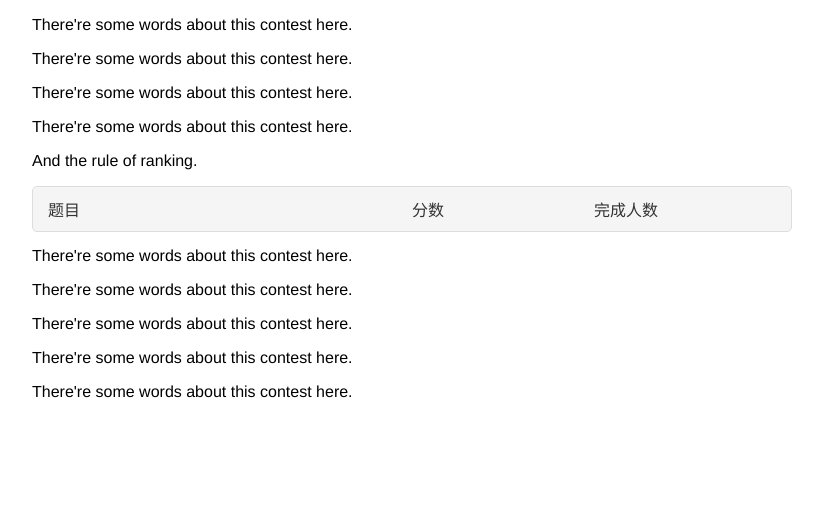
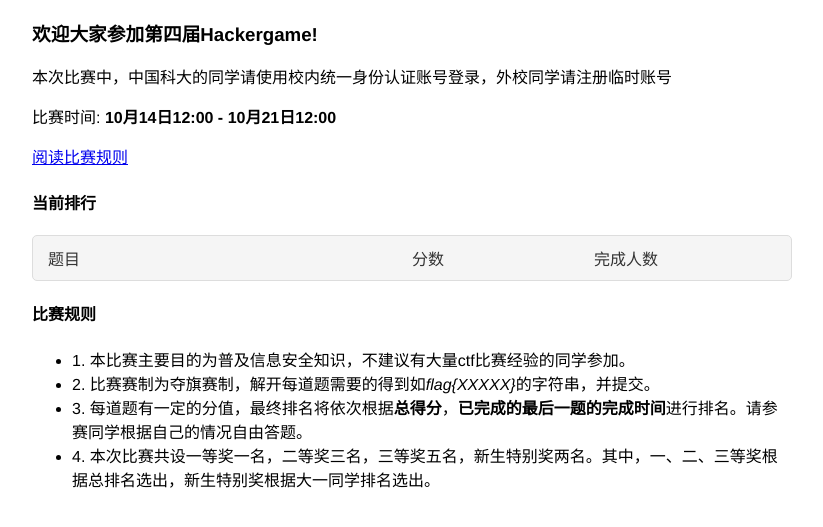
Before and after one commit to ustclug/hackergame2017, a Django app: page / in a window 1280 px wide. Shown: the part 60-587 px from the top of the page, without its empty margins (228-1051 px from the left). Run offline with Django 3.2, Linux system fonts and the light colour scheme; data that the repository does not hold is empty.

Commit message:
add rules

```diff
--- a/hackergame/templates/hackergame/hub.html
+++ b/hackergame/templates/hackergame/hub.html
@@ -4,11 +4,11 @@
 {% extends "hackergame/base.html" %}
 
 {% block body %}
-    <p>There're some words about this contest here.</p>
-    <p>There're some words about this contest here.</p>
-    <p>There're some words about this contest here.</p>
-    <p>There're some words about this contest here.</p>
-    <p>And the rule of ranking.</p>
+    <h3>欢迎大家参加第四届Hackergame!</h3>
+    <p>本次比赛中，中国科大的同学请使用校内统一身份认证账号登录，外校同学请注册临时账号</p>
+    <p>比赛时间: <strong>10月14日12:00 - 10月21日12:00</strong></p>
+    <a href="#rules">阅读比赛规则</a>
+    <h4>当前排行</h4>
     <ul id="problems">
         <li class="heading">题目<span>完成人数</span><span>分数</span></li>
         {% for problem in problems %}
@@ -19,9 +19,11 @@
             </li>
         {% endfor %}
     </ul>
-    <p>There're some words about this contest here.</p>
-    <p>There're some words about this contest here.</p>
-    <p>There're some words about this contest here.</p>
-    <p>There're some words about this contest here.</p>
-    <p>There're some words about this contest here.</p>
+    <h4 id="rules">比赛规则</h4>
+    <ul>
+        <li>1. 本比赛主要目的为普及信息安全知识，不建议有大量ctf比赛经验的同学参加。</li>
+        <li>2. 比赛赛制为夺旗赛制，解开每道题需要的得到如<em>flag{XXXXX}</em>的字符串，并提交。</li>
+        <li>3. 每道题有一定的分值，最终排名将依次根据<strong>总得分</strong>，<strong>已完成的最后一题的完成时间</strong>进行排名。请参赛同学根据自己的情况自由答题。</li>
+        <li>4. 本次比赛共设一等奖一名，二等奖三名，三等奖五名，新生特别奖两名。其中，一、二、三等奖根据总排名选出，新生特别奖根据大一同学排名选出。</li>
+    </ul>
 {% endblock %}
```
